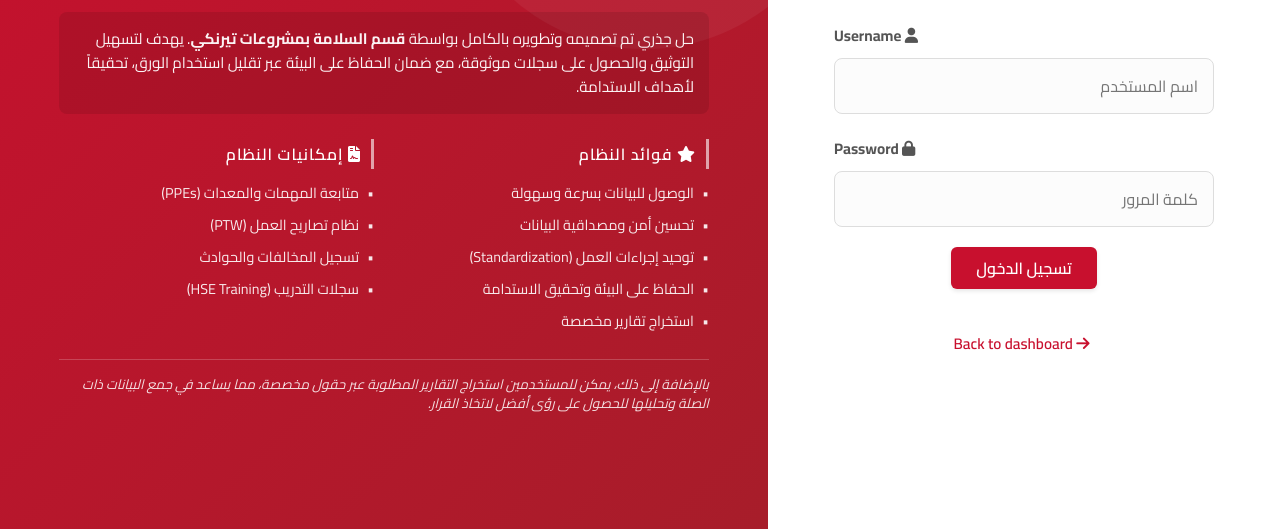
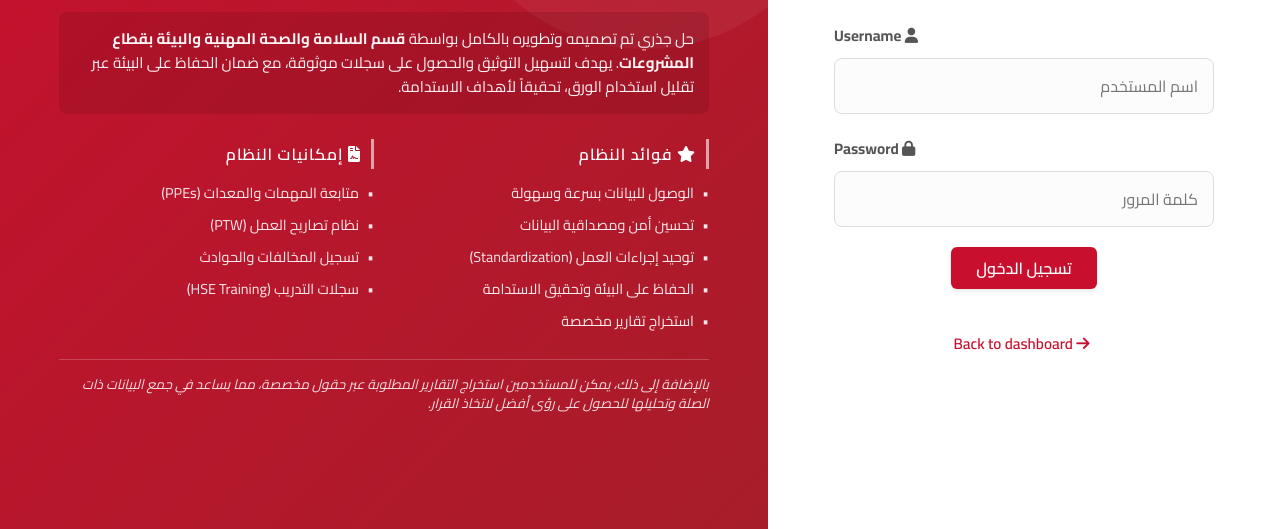
Before and after one commit to mostafaeissa66t-eng/HSE-System, a website: page public/index.html in a window 1280 px wide. Both pictures are taken after a click on the button "العربية". Shown: the part 271-800 px from the top of the page. Drawn offline with Linux system fonts and the light colour scheme.

Commit message:
Update index.html

```diff
--- a/public/index.html
+++ b/public/index.html
@@ -144,10 +144,12 @@
 
                     <p class="intro-text">
                         حل جذري تم تصميمه وتطويره بالكامل بواسطة
-                        <strong>قسم السلامة بمشروعات تيرنكي</strong>. يهدف
-                        لتسهيل التوثيق والحصول على سجلات موثوقة، مع ضمان الحفاظ
-                        على البيئة عبر تقليل استخدام الورق، تحقيقاً لأهداف
-                        الاستدامة.
+                        <strong
+                            >قسم السلامة والصحة المهنية والبيئة بقطاع
+                            المشروعات</strong
+                        >. يهدف لتسهيل التوثيق والحصول على سجلات موثوقة، مع ضمان
+                        الحفاظ على البيئة عبر تقليل استخدام الورق، تحقيقاً
+                        لأهداف الاستدامة.
                     </p>
 
                     <div class="info-grid">
```
